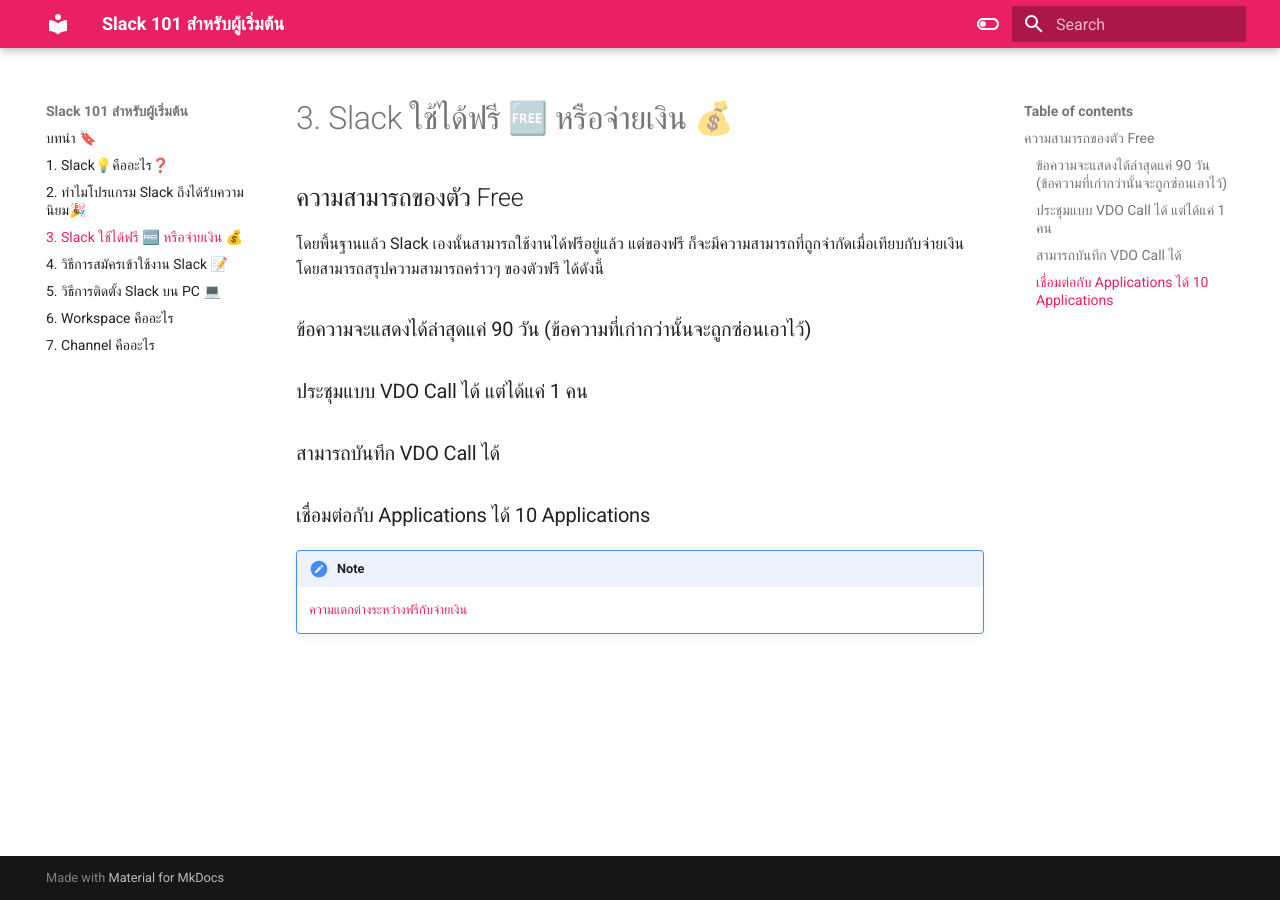
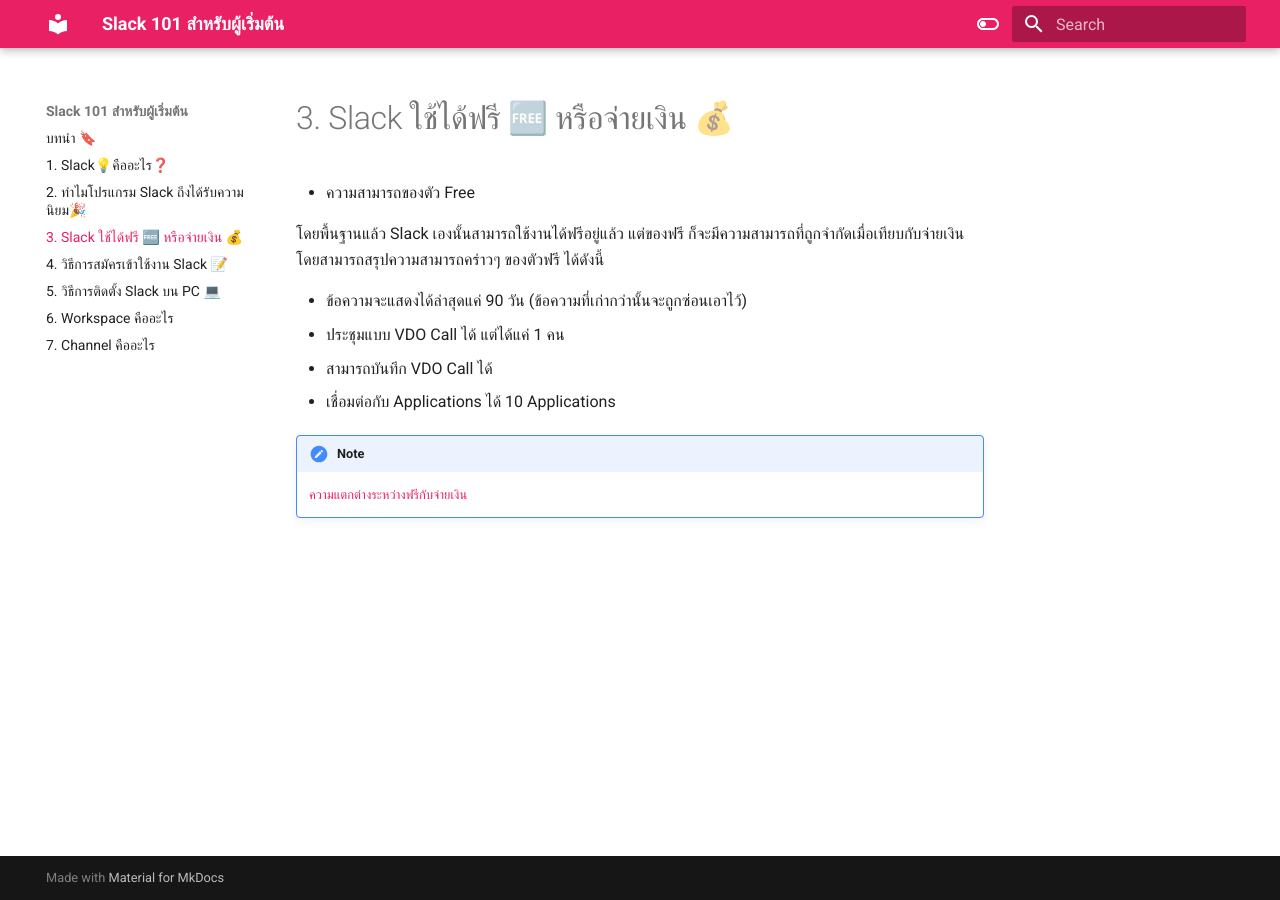
Before and after one commit to luckkrit/slack101, an MkDocs documentation site: the page built from docs/003-slack-ฟรี-จ่ายเงิน.md, in a window 1280 px wide. Built offline with MkDocs 1.6.1 and Material for MkDocs 9.7.7, drawn with Linux system fonts in a browser that asks for light colours.

Commit message:
vault backup: 2023-01-04 11:12:46

```diff
--- a/docs/003-slack-ฟรี-จ่ายเงิน.md
+++ b/docs/003-slack-ฟรี-จ่ายเงิน.md
@@ -1,13 +1,13 @@
 # 3. Slack ใช้ได้ฟรี 🆓 หรือจ่ายเงิน 💰
 
-## ความสามารถของตัว Free
+- ความสามารถของตัว Free
 
 โดยพื้นฐานแล้ว Slack เองนั้นสามารถใช้งานได้ฟรีอยู่แล้ว แต่ของฟรี ก็จะมีความสามารถที่ถูกจำกัดเมื่อเทียบกับจ่ายเงิน โดยสามารถสรุปความสามารถคร่าวๆ ของตัวฟรี ได้ดังนี้
 
-### ข้อความจะแสดงได้ล่าสุดแค่ 90 วัน (ข้อความที่เก่ากว่านั้นจะถูกซ่อนเอาไว้)
-### ประชุมแบบ VDO Call ได้ แต่ได้แค่ 1 คน
-### สามารถบันทึก VDO Call ได้
-### เชื่อมต่อกับ Applications ได้ 10 Applications
+- ข้อความจะแสดงได้ล่าสุดแค่ 90 วัน (ข้อความที่เก่ากว่านั้นจะถูกซ่อนเอาไว้)
+- ประชุมแบบ VDO Call ได้ แต่ได้แค่ 1 คน
+- สามารถบันทึก VDO Call ได้
+- เชื่อมต่อกับ Applications ได้ 10 Applications
 
 !!! note
     [ความแตกต่างระหว่างฟรีกับจ่ายเงิน](https://slack.com/pricing/paid-vs-free)
```
